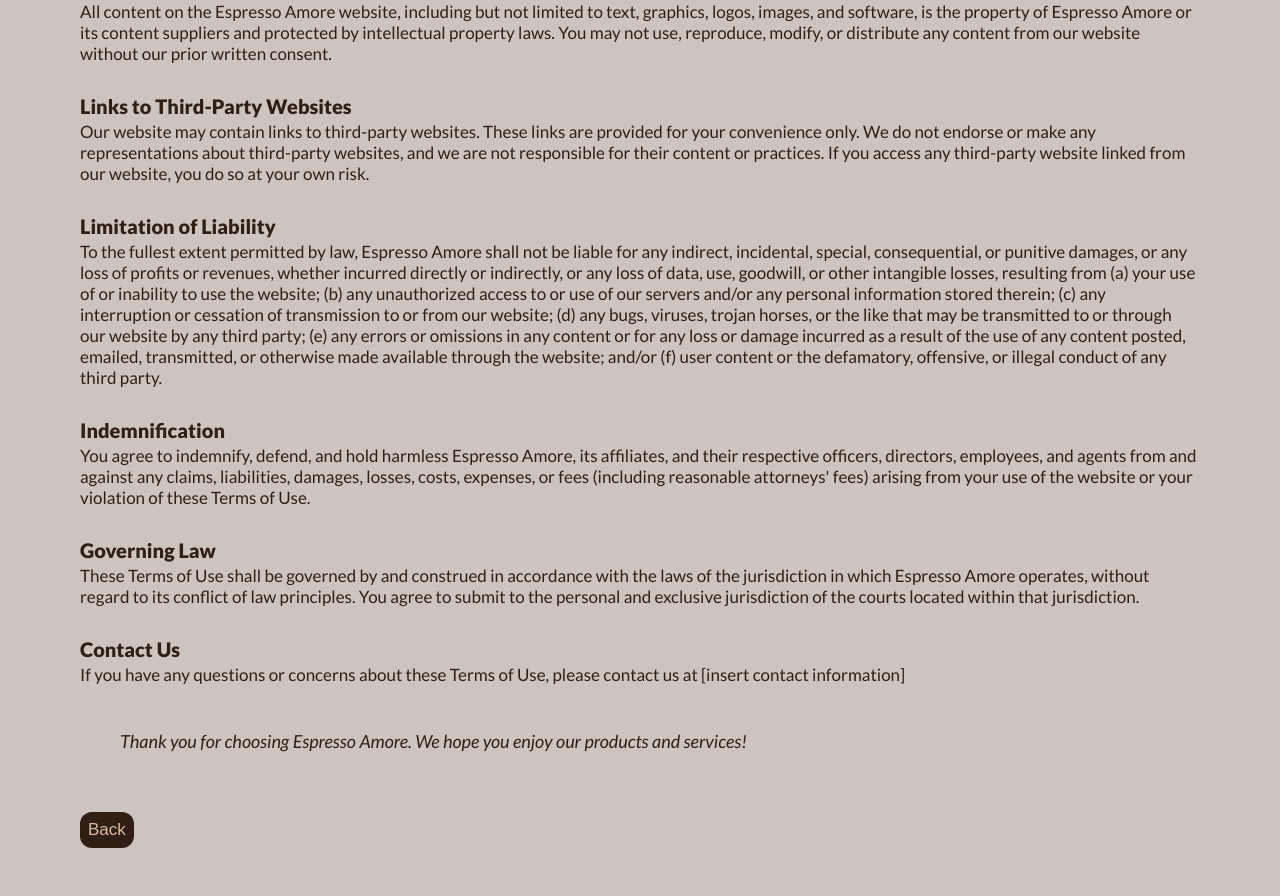
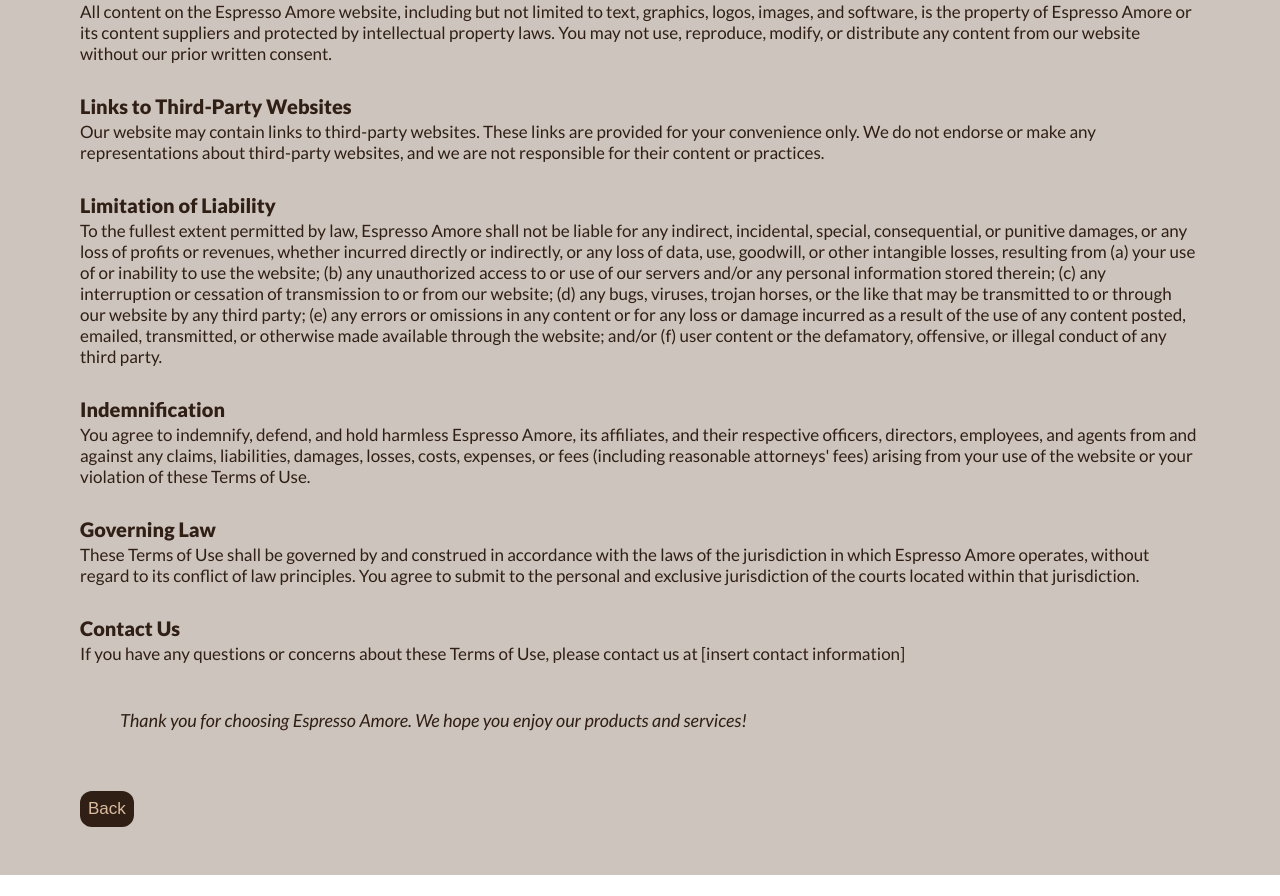
Before and after one commit to earlmorningstar/espressoamore, a React (Create React App) app: page /termsOfUsePage in a window 1280 px wide. Shown: the part 1044-1940 px from the top of the page. After the commit the page ends 1919 px from the top, so only its background shows below. Built offline with nearby package versions, Linux system fonts and the light colour scheme; a web font is replaced by a local one.

Commit message:
Component Update.

```diff
--- a/src/pages/Styles.css
+++ b/src/pages/Styles.css
@@ -1259,7 +1259,7 @@
 }
 
 #privacy-policy-id {
-  height: 100vh;
+  height: 100%;
 }
 
 .termsOfUse-parent > h2 {
--- a/src/pages/TermsOfUse.jsx
+++ b/src/pages/TermsOfUse.jsx
@@ -110,8 +110,7 @@
           Our website may contain links to third-party websites. These links are
           provided for your convenience only. We do not endorse or make any
           representations about third-party websites, and we are not responsible
-          for their content or practices. If you access any third-party website
-          linked from our website, you do so at your own risk.
+          for their content or practices.
         </h4>
       </span>
 
```
